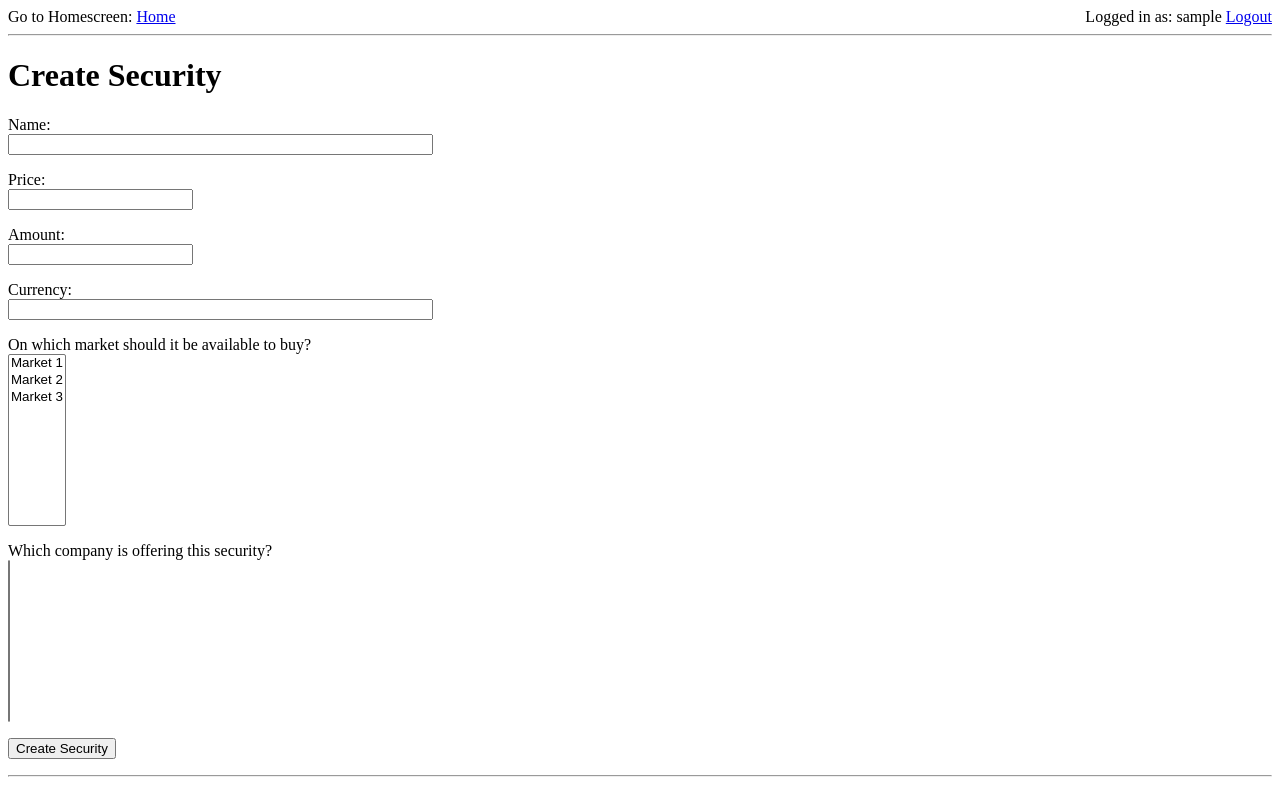
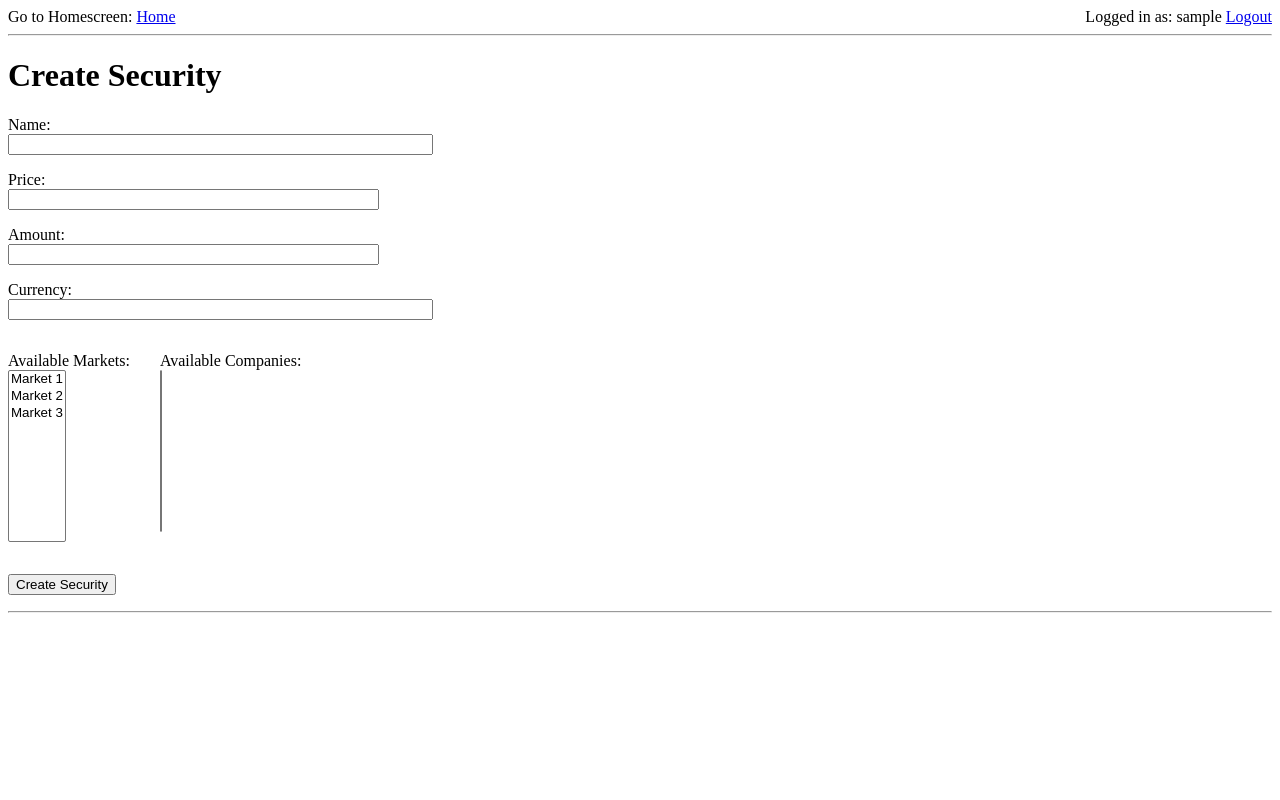
Before and after one commit to Trooooooonix/PRDKE-SS23, a Flask app: page /security/creation in a window 1280 px wide. Run offline with Flask 3, Linux system fonts and the light colour scheme; the visitor is signed in with stand-in values (Sample User, id 1); data that the repository does not hold is empty; some libraries are stand-ins or nearby versions.

Commit message:
Aligned security_creation.html

```diff
--- a/projectDirectory/app/forms.py
+++ b/projectDirectory/app/forms.py
@@ -53,11 +53,11 @@ class SecurityCreationForm(FlaskForm):
         model = Security
 
     sec_name = StringField('Name:', validators=[DataRequired()])
-    price = DecimalField('Price:', validators=[DataRequired()])
-    amount = IntegerField('Amount:', validators=[DataRequired()])
+    price = DecimalField('Price:', validators=[DataRequired()], render_kw={'class': 'form-control', 'style': 'width: 50ch'})
+    amount = IntegerField('Amount:', validators=[DataRequired()], render_kw={'class': 'form-control', 'style': 'width: 50ch'})
     currency = StringField('Currency:', validators=[DataRequired()])
-    market_id = SelectField('On which market should it be available to buy?', validators=[DataRequired()])
-    comp_id = SelectField('Which company is offering this security?', validators=[DataRequired()])
+    market_id = SelectField('Available Markets:', validators=[DataRequired()])
+    comp_id = SelectField('Available Companies:', validators=[DataRequired()])
     submit = SubmitField('Create Security')
 
     # overrides the __init__ method in order to dynamically fetch names and ids of companies.
--- a/projectDirectory/app/templates/security_creation.html
+++ b/projectDirectory/app/templates/security_creation.html
@@ -32,20 +32,27 @@
                 <span style="color: red;">[{{ error }}]</span>
             {% endfor %}
         </p>
-        <p class="form-group">
+        <div class="form-group" style="display: flex;">
+            <div style="vertical-align: top">
+                <p>
                     {{ form.market_id.label }}<br>
                     {{ form.market_id(size=10) }}<br>
                     {% for error in form.market_id.errors %}
                         <span style="color: red;">[{{ error }}]</span>
                     {% endfor %}
                 </p>
-        <p class="form-group">
+            </div>
+            <div style="margin-left: 30px">
+                <p>
                     {{ form.comp_id.label }}<br>
                     {{ form.comp_id(size=10) }}<br>
                     {% for error in form.comp_id.errors %}
                         <span style="color: red;">[{{ error }}]</span>
                     {% endfor %}
                 </p>
+            </div>
+            <div style="clear: both;"></div>
+        </div>
         <p>{{ form.submit() }}</p>
     </form>
 {% endblock %}
```
Lines whose indentation alone changed are shown as unchanged.
